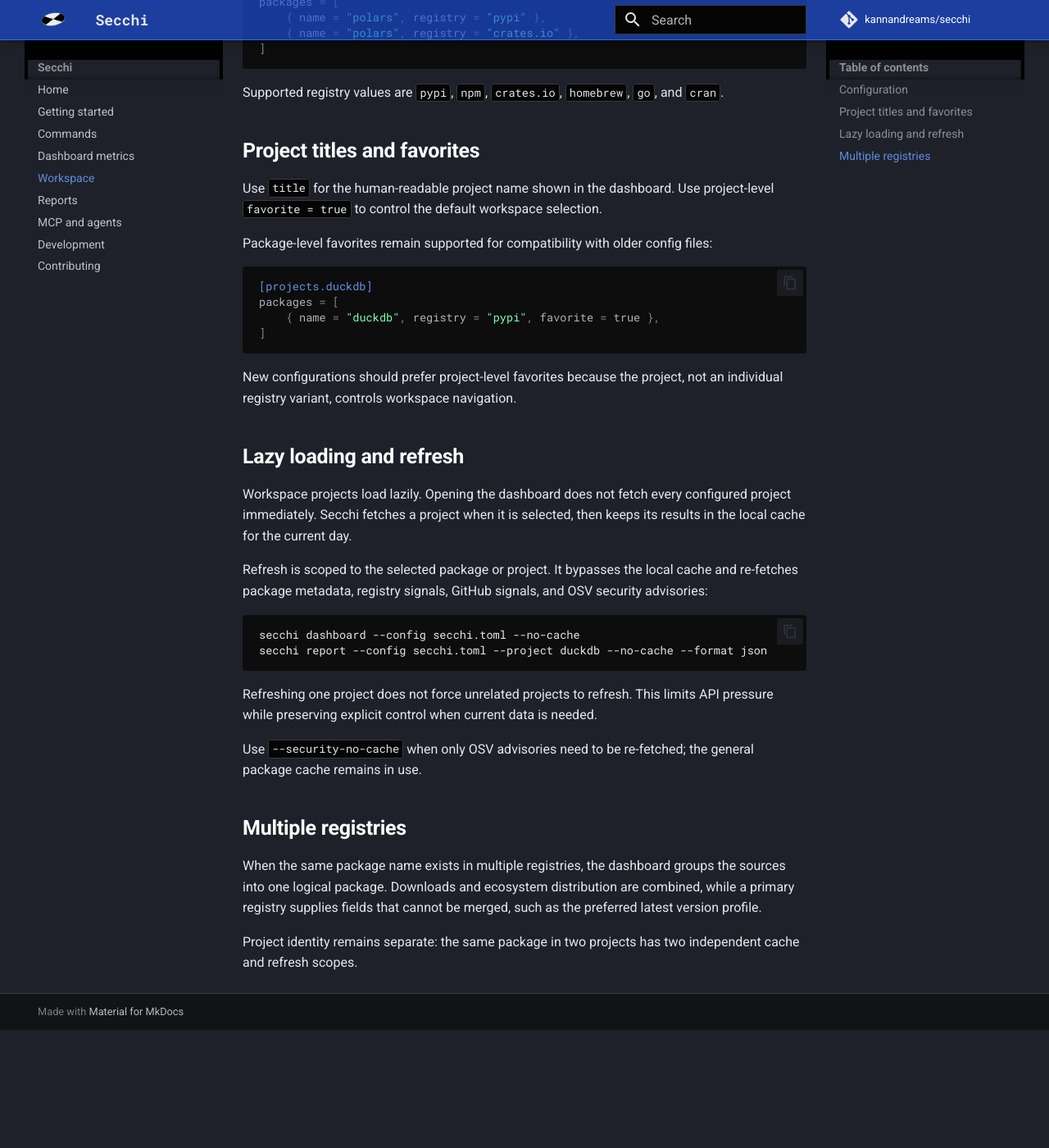
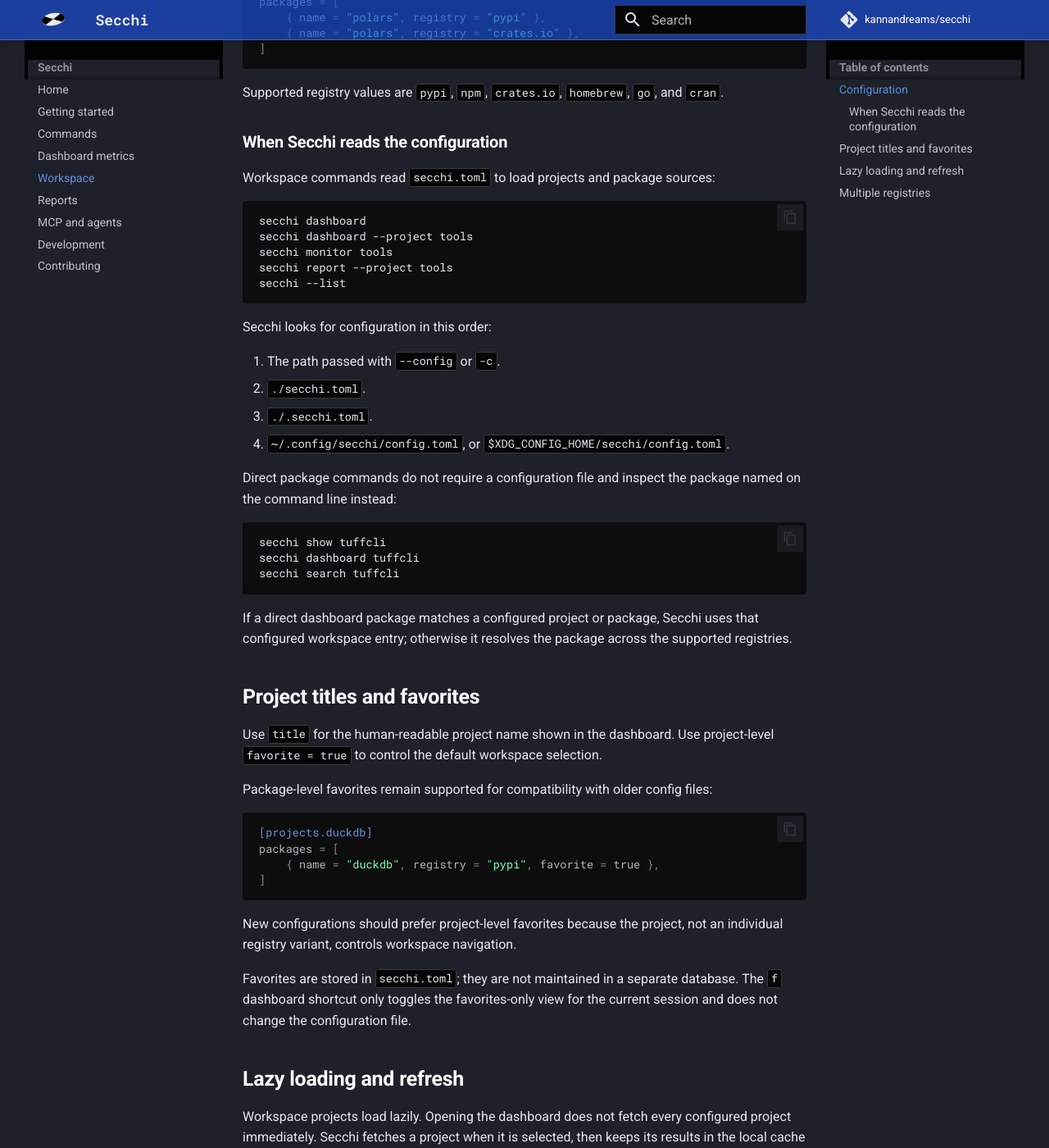
Before and after one commit to kannandreams/secchi, an MkDocs documentation site: the page built from docs/workspace.md, in a window 1280 px wide and 1400 px high, scrolled down 634 px. Shown: the whole window at 82% size. Built offline with MkDocs 1.6.1 and Material for MkDocs 9.7.7, drawn with Linux system fonts in a browser that asks for light colours; comment, search, counter and statistics services are not loaded; before the commit the page ends 1890 px from its top, so only the background shows below that.

Commit message:
config secchi workspace file override strategy

````diff
--- a/docs/workspace.md
+++ b/docs/workspace.md
@@ -31,6 +31,38 @@
 Supported registry values are `pypi`, `npm`, `crates.io`, `homebrew`, `go`,
 and `cran`.
 
+### When Secchi reads the configuration
+
+Workspace commands read `secchi.toml` to load projects and package sources:
+
+```bash
+secchi dashboard
+secchi dashboard --project tools
+secchi monitor tools
+secchi report --project tools
+secchi --list
+```
+
+Secchi looks for configuration in this order:
+
+1. The path passed with `--config` or `-c`.
+2. `./secchi.toml`.
+3. `./.secchi.toml`.
+4. `~/.config/secchi/config.toml`, or `$XDG_CONFIG_HOME/secchi/config.toml`.
+
+Direct package commands do not require a configuration file and inspect the
+package named on the command line instead:
+
+```bash
+secchi show tuffcli
+secchi dashboard tuffcli
+secchi search tuffcli
+```
+
+If a direct dashboard package matches a configured project or package, Secchi
+uses that configured workspace entry; otherwise it resolves the package across
+the supported registries.
+
 ## Project titles and favorites
 
 Use `title` for the human-readable project name shown in the dashboard. Use
@@ -48,6 +80,10 @@
 
 New configurations should prefer project-level favorites because the project,
 not an individual registry variant, controls workspace navigation.
+
+Favorites are stored in `secchi.toml`; they are not maintained in a separate
+database. The `f` dashboard shortcut only toggles the favorites-only view for
+the current session and does not change the configuration file.
 
 ## Lazy loading and refresh
 
````
Also changed, not shown: docs/commands.md (+6 -1 lines), 1 other file.
